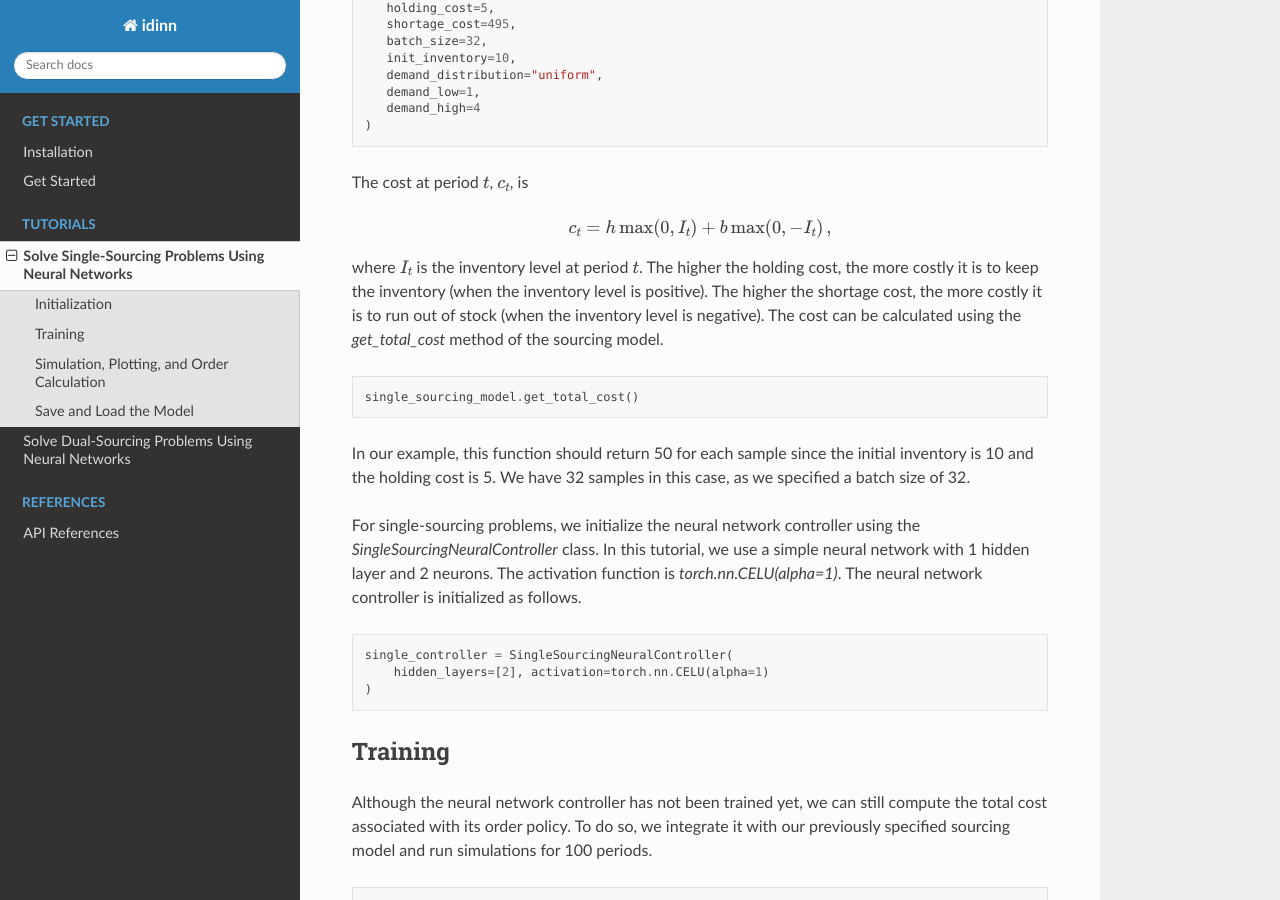
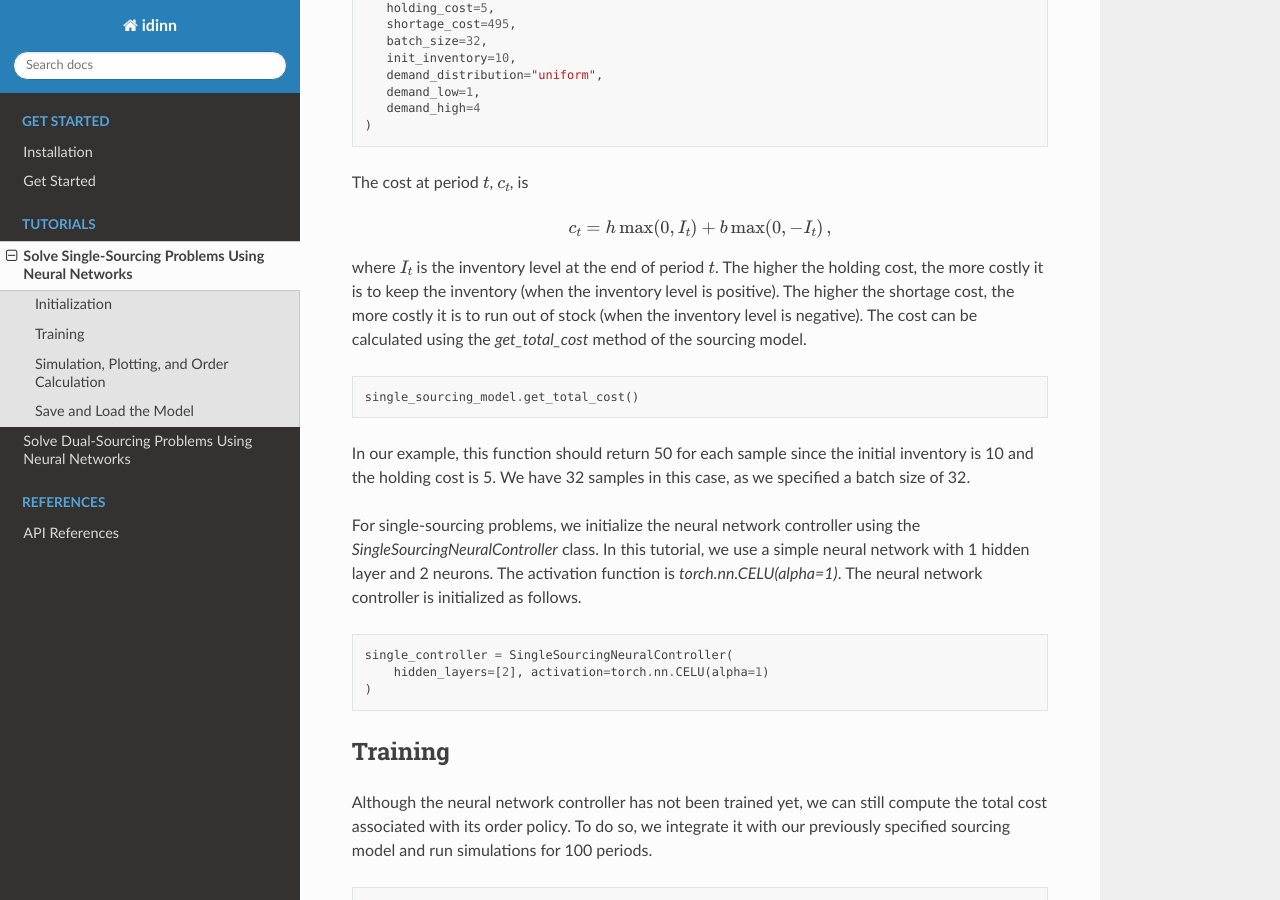
Before and after one commit to iewaij/idinn-streamlit, a Sphinx documentation site: the page built from docs/tutorials/single.rst, in a window 1280 px wide and 900 px high, scrolled down 775 px. Built offline with Sphinx 7.4.7 and the Read the Docs theme 2.0.0, drawn with Linux system fonts in a browser that asks for light colours.

Commit message:
Update file single.rst

```diff
--- a/docs/tutorials/single.rst
+++ b/docs/tutorials/single.rst
@@ -33,7 +33,7 @@ The cost at period :math:`t`, :math:`c_t`, is
 
    c_t = h \max(0, I_t) + b \max(0, - I_t)\,,
 
-where :math:`I_t` is the inventory level at period :math:`t`. The higher the holding cost, the more costly it is to keep the inventory (when the inventory level is positive). The higher the shortage cost, the more costly it is to run out of stock (when the inventory level is negative). The cost can be calculated using the `get_total_cost` method of the sourcing model.
+where :math:`I_t` is the inventory level at the end of period :math:`t`. The higher the holding cost, the more costly it is to keep the inventory (when the inventory level is positive). The higher the shortage cost, the more costly it is to run out of stock (when the inventory level is negative). The cost can be calculated using the `get_total_cost` method of the sourcing model.
 
 .. code-block:: python
 
```
